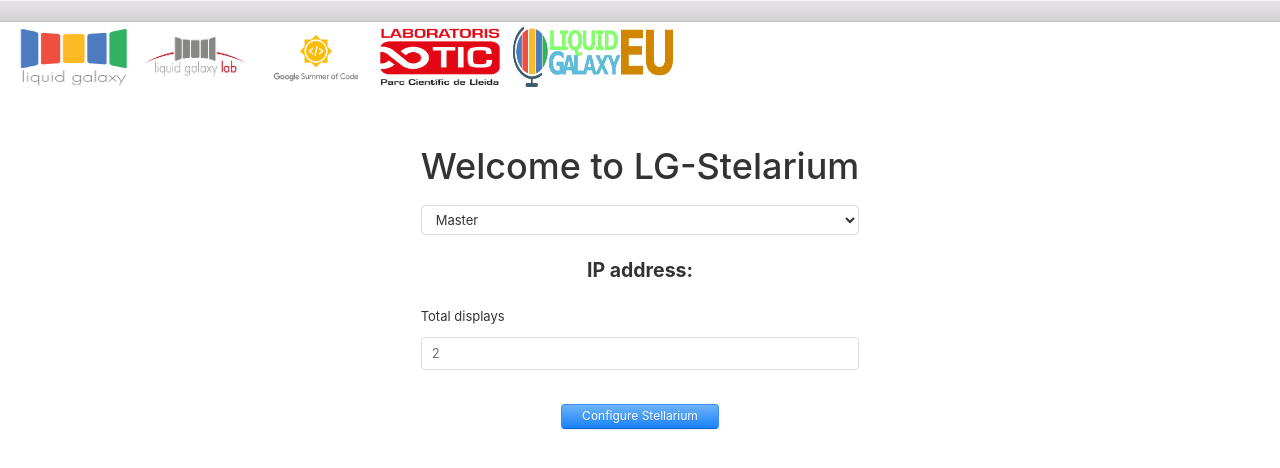
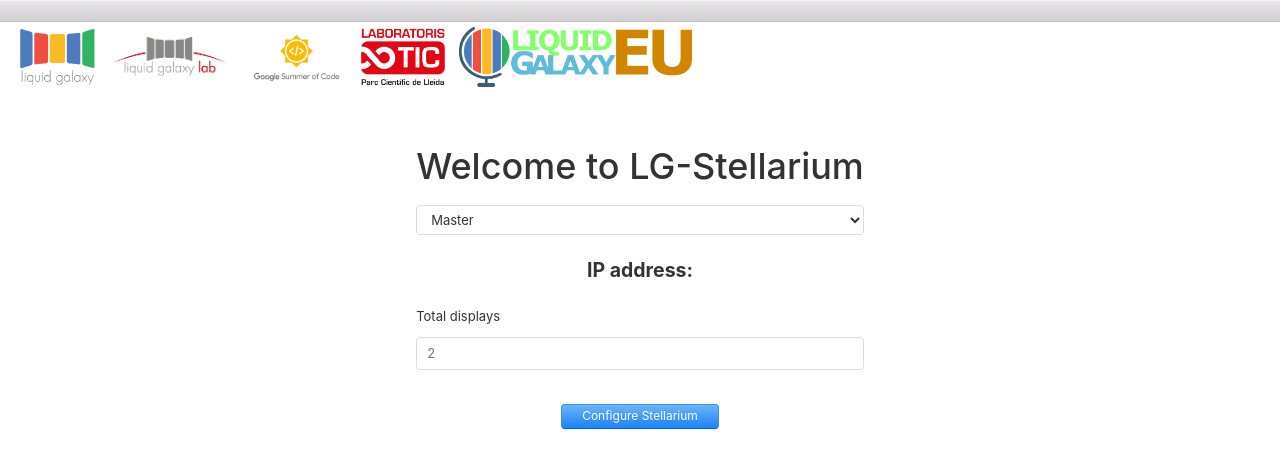
Before and after one commit to miths/LG-Stellarium-Application, an Electron app: page index.html in a window 1280 px wide. Drawn offline with Linux system fonts and the light colour scheme; no server answers.

Commit message:
corrected aspect ratios of logo

```diff
--- a/index.html
+++ b/index.html
@@ -21,17 +21,17 @@
 
       <div class="logos">
         <img src="logos/ncstate-type-2x2-red-min.png" alt="">
-        <img src="logos/LOGO LIQUID GALAXY-sq1000- OKnoline.png" height="60px" width="110px" alt="">
-        <img src="logos/0-logo-liquidgalaxylab.png"  height="60px" width="110px" alt="">
-        <img src="logos/gsoc.png"  height="60px" width="100px" alt="">
-        <img src="logos/LOGO LABORATORIS TIC.png"  height="60px" width="120px" alt="">
-        <img src="logos/LogoLGEU.png"  height="60px" width="160px" alt="">
+        <img src="logos/LOGO LIQUID GALAXY-sq1000- OKnoline.png" height="60px" width="77.23px" alt="">
+        <img src="logos/0-logo-liquidgalaxylab.png"  height="60px" width="123px" alt="">
+        <img src="logos/gsoc.png"  height="60px" width="101px" alt="">
+        <img src="logos/LOGO LABORATORIS TIC.png"  height="60px" width="84.4px" alt="">
+        <img src="logos/LogoLGEU.png"  height="60px" width="232.66px" alt="">
       </div>
       <!-- Your app's content goes inside .window-content -->
       <div class="window-content">
         <div class="padded-more">
 
-          <h1>Welcome to LG-Stelarium</h1>
+          <h1>Welcome to LG-Stellarium</h1>
 
           <form>
             <div class="form-group">
--- a/main.js
+++ b/main.js
@@ -10,7 +10,8 @@ app.on('ready', ()=>{
             nodeIntegration: true,
             contextIsolation: false,
             enableRemoteModule: true,
-        }
+        },
+        width: 830
     })
     win.loadFile('index.html')
     // win.webContents.openDevTools();
```
